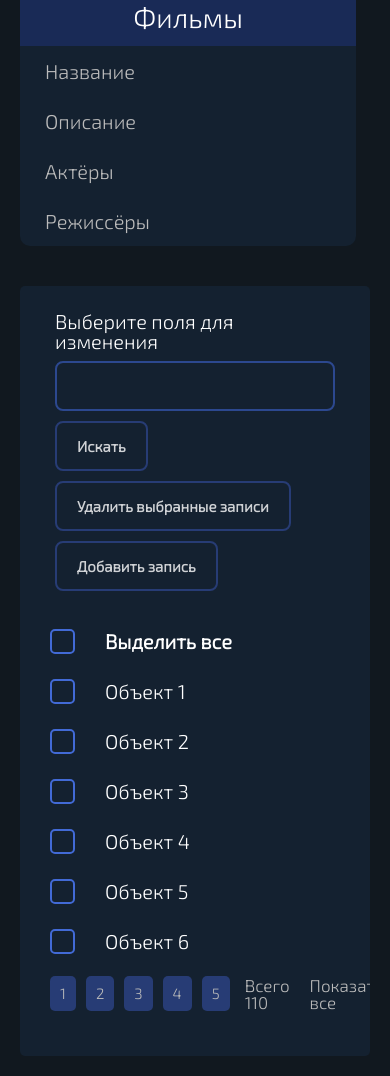
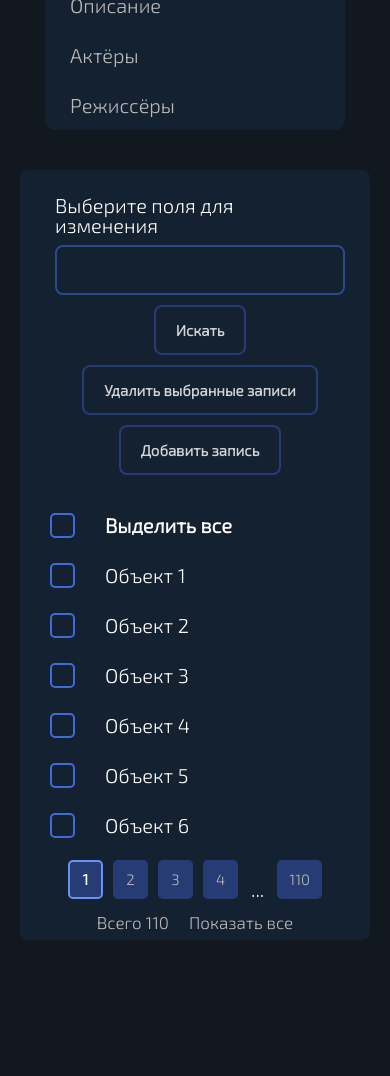
Before and after one commit to Ilyaddd/KinoLab, a plain HTML site: page admin_panel/admin_fields.html in a window 390 px wide. Shown: the part 558-1634 px from the top of the page. After the commit the page ends 1518 px from the top, so only its background shows below. Drawn offline with Linux system fonts and the light colour scheme.

Commit message:
Адаптив под мобилки

```diff
--- a/admin_panel/admin_fields.html
+++ b/admin_panel/admin_fields.html
@@ -14,7 +14,7 @@
 
         <main class="content">
             <section class="tables__wrapper">
-                <div class="tables__title"><h2>Администраторы</h2></div>
+                <div class="tables__title"><h2>Таблицы</h2></div>
                 <ul class="tables">
                     <li class="table">
                         <a href="#">Авторизация</a>
@@ -25,9 +25,6 @@
                     <li class="table">
                         <a href="#">Комментарии</a>
                     </li>
-                </ul>
-                <div class="tables__title"><h2>Файлы и изображения</h2></div>
-                <ul class="tables">
                     <li class="table">
                         <a href="#">Фильмы</a>
                     </li>
@@ -40,9 +37,6 @@
                     <li class="table">
                         <a href="#">Постеры</a>
                     </li>
-                </ul>
-                <div class="tables__title"><h2>Фильмы</h2></div>
-                <ul class="tables">
                     <li class="table">
                         <a href="#">Название</a>
                     </li>
@@ -75,8 +69,8 @@
                             <label class="objects__item" for="1">
                                 <input type="checkbox" id="1" />
                                 <span class="checkbox"></span>
-                                <a href="#" class="object-link"
-                                    ><b>Выделить все</b></a
+                                <p class="object link"
+                                    ><b>Выделить все</b></
                                 >
                             </label>
                         </li>
@@ -84,53 +78,58 @@
                             <label class="objects__item" for="2">
                                 <input type="checkbox" id="2" />
                                 <span class="checkbox"></span>
-                                <a href="#" class="object-link">Объект 1</a>
+                                <a href="#" class="object link"><p>Объект 1</p></a>
                             </label>
                         </li>
                         <li>
                             <label class="objects__item" for="3">
                                 <input type="checkbox" id="3" />
                                 <span class="checkbox"></span>
-                                <a href="#" class="object-link">Объект 2</a>
+                                <a href="#" class="object link"><p>Объект 2</p></a>
                             </label>
                         </li>
                         <li>
                             <label class="objects__item" for="4">
                                 <input type="checkbox" id="4" />
                                 <span class="checkbox"></span>
-                                <a href="#" class="object-link">Объект 3</a>
+                                <a href="#" class="object link"><p>Объект 3</p></a>
                             </label>
                         </li>
                         <li>
                             <label class="objects__item" for="5">
                                 <input type="checkbox" id="5" />
                                 <span class="checkbox"></span>
-                                <a href="#" class="object-link">Объект 4</a>
+                                <a href="#" class="object link"><p>Объект 4</p></a>
                             </label>
                         </li>
                         <li>
                             <label class="objects__item" for="6">
                                 <input type="checkbox" id="6" />
                                 <span class="checkbox"></span>
-                                <a href="#" class="object-link">Объект 5</a>
+                                <a href="#" class="object link"><p>Объект 5</p></a>
                             </label>
                         </li>
                         <li>
                             <label class="objects__item" for="7">
                                 <input type="checkbox" id="7" />
                                 <span class="checkbox"></span>
-                                <a href="#" class="object-link">Объект 6</a>
+                                <a href="#" class="object link"><p>Объект 6</p></a>
                             </label>
                         </li>
                         <li>
                             <div class="object__pages">
-                                <a class="object__page active" href="#">1</a>
-                                <a class="object__page" href="#">2</a>
-                                <a class="object__page" href="#">3</a>
-                                <a class="object__page" href="#">4</a>
-                                <a class="object__page" href="#">5</a>
-                                <p class="objects__all">Всего 110</p>
-                                <a href="#" class="object-link objects__show">Показать все</a>
+                                <div class="object__pages-items">
+                                    <a class="object__page active" href="#">1</a>
+                                    <a class="object__page" href="#">2</a>
+                                    <a class="object__page" href="#">3</a>
+                                    <a class="object__page" href="#">4</a>
+                                    <p class="object__ellipsis">...</p>
+                                    <a class="object__page" href="#">110</a>
+                                </div>
+                                <div class="object__pages-info">
+                                    <p class="objects__all">Всего 110</p>
+                                    <a href="#" class="link objects__show">Показать все</a>
+                                </div>
                             </div>
                         </li>
                     </ul>
--- a/admin_panel/source/styles.sass
+++ b/admin_panel/source/styles.sass
@@ -34,9 +34,9 @@ header
     margin: auto
     margin-top: 20px
 
-
 .tables
     position: relative
+    min-width: 300px
 
     &__wrapper
         border-radius: 10px
@@ -49,7 +49,6 @@ header
         text-align: center
         background: #192a56
 
-
 .table
     font-size: 2rem
     transition: 0.3s
@@ -59,13 +58,13 @@ header
         display: block
         padding: 15px 25px
 
-
 // Страница с полями
 
 .tables__wrapper
-    margin: 20px
+    margin: 20px 0
 
 .content
+    padding: 0 20px
     display: flex
     flex-wrap: wrap
     width: 100%
@@ -73,10 +72,11 @@ header
 .objects
     flex-grow: 1
     width: auto
+    min-width: 300px
     padding: 20px
-    margin: 20px
+    margin: 20px 0 20px 20px
     background: #142130
-    border-radius: 5px
+    border-radius: 8px
     overflow: hidden
     &__remote
         display: flex
@@ -142,46 +142,64 @@ header
                 box-shadow: 0 0 10px $light-blue
                 background-color: rgba($light-blue, 0.6)
 
-
 .checkbox
     cursor: pointer
     margin: 0 30px
     height: 25px
-    width: 25px
+    min-width: 25px
     background: transparent
     border: 2px solid $ultra-blue
     border-radius: 5px
     position: relative
     transition: background 0s, background-color .2s, box-shadow .1s
 
+.link
+    position: relative
+    &::before
+        content: ''
+        position: absolute
+        width: 0
+        right: 0
+        bottom: -5px
+        height: 3px
+        background-color: $ultra-blue
+        transition: .3s
+    &:hover::before
+        left: 0
+        width: 100%
 .object
-    &-link
-        color: #fff
-        font-size: 2rem
-        position: relative
-        display: flex
-        &::before
-            content: ''
-            position: absolute
-            width: 0
-            right: 0
-            bottom: -3px
-            height: 3px
-            background-color: $ultra-blue
-            transition: .3s
-        &:hover::before
-            left: 0
-            width: 100%
-
+    font-size: 2rem
+    color: #fff
+    display: flex
+    overflow: hidden
+    & p
+        text-overflow: ellipsis
+        white-space: nowrap
+        overflow: hidden
     &__pages
         display: flex
-        position: relative
+        align-items: center
         padding: 10px 25px
+        &-items
+            display: flex
+        &-info
+            display: flex
+            margin: 15px 0
     &__page
+        text-align: center
+        min-width: 35px
         margin: 0 5px
         padding: 10px
         background: $light-blue
+        border: 2px solid transparent
         border-radius: 5px
+        transition: 0.2s
+        &:hover
+            border: 2px solid rgba(#6c90f3, 0.4)
+        &.active
+            border: 2px solid #6c90f3
+            color: #fff
+            font-weight: bold
     &s
         &__all,
         &__show
@@ -190,3 +208,26 @@ header
             padding: 0 10px
             font-size: 1.7rem
             color: #bbb
+    &__ellipsis
+        display: flex
+        align-items: flex-end
+        margin: 0 8px
+        font-size: 2rem
+
+@media ( max-width: 1168px )
+    .tables__wrapper
+        margin: 20px auto
+
+@media ( max-width: 1147px )
+    .objects
+        margin: 20px 0
+@media ( max-width: 620px )
+    .objects__remote
+        flex-direction: column
+    .btn
+        margin: 5px auto
+@media ( max-width: 570px )
+    .object__pages
+        flex-direction: column
+    header p
+        font-size: 2rem
```
Also changed, not shown: admin_panel/admin_main.html (+1 -7 lines), admin_panel/css/styles.css.
